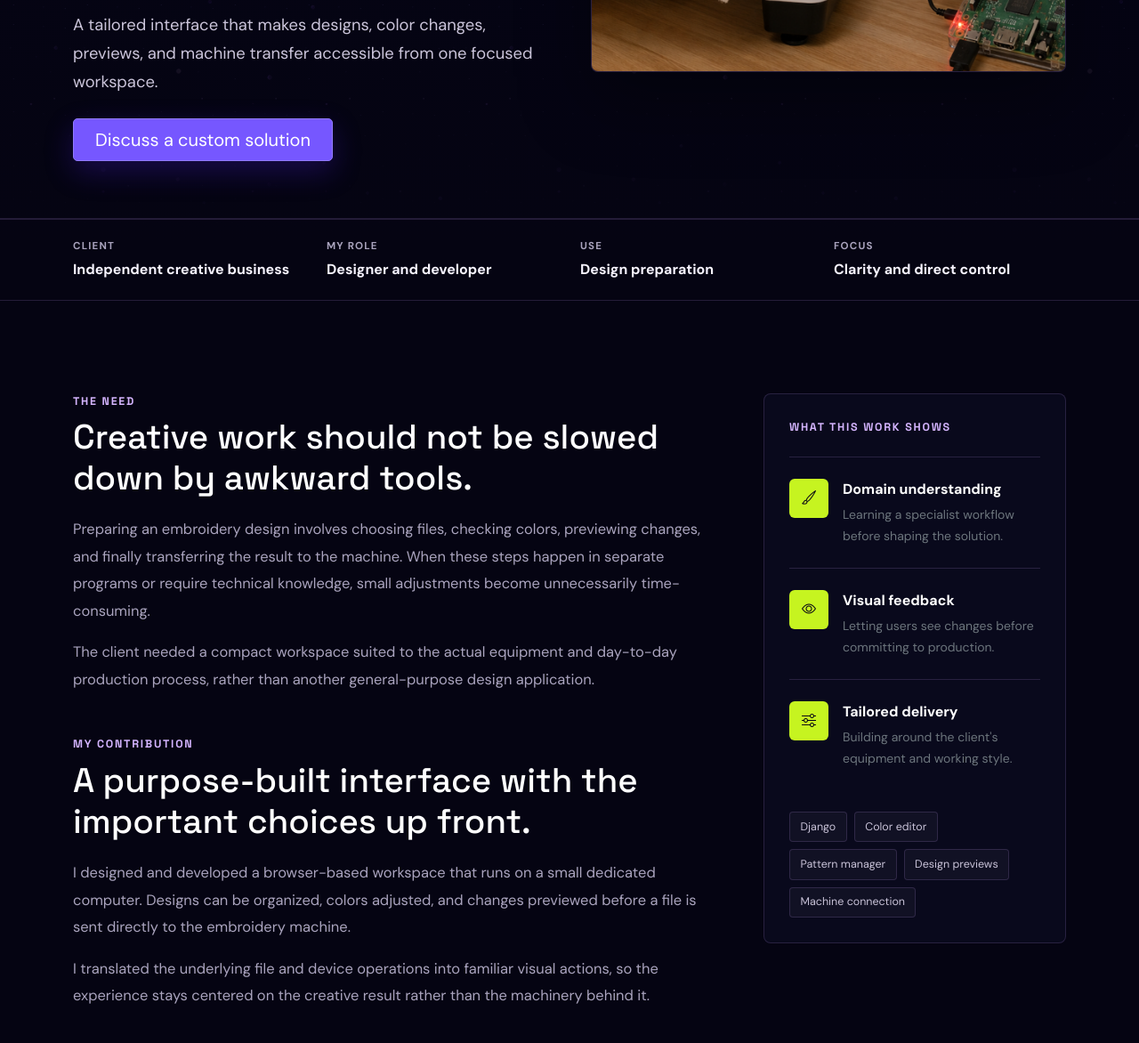
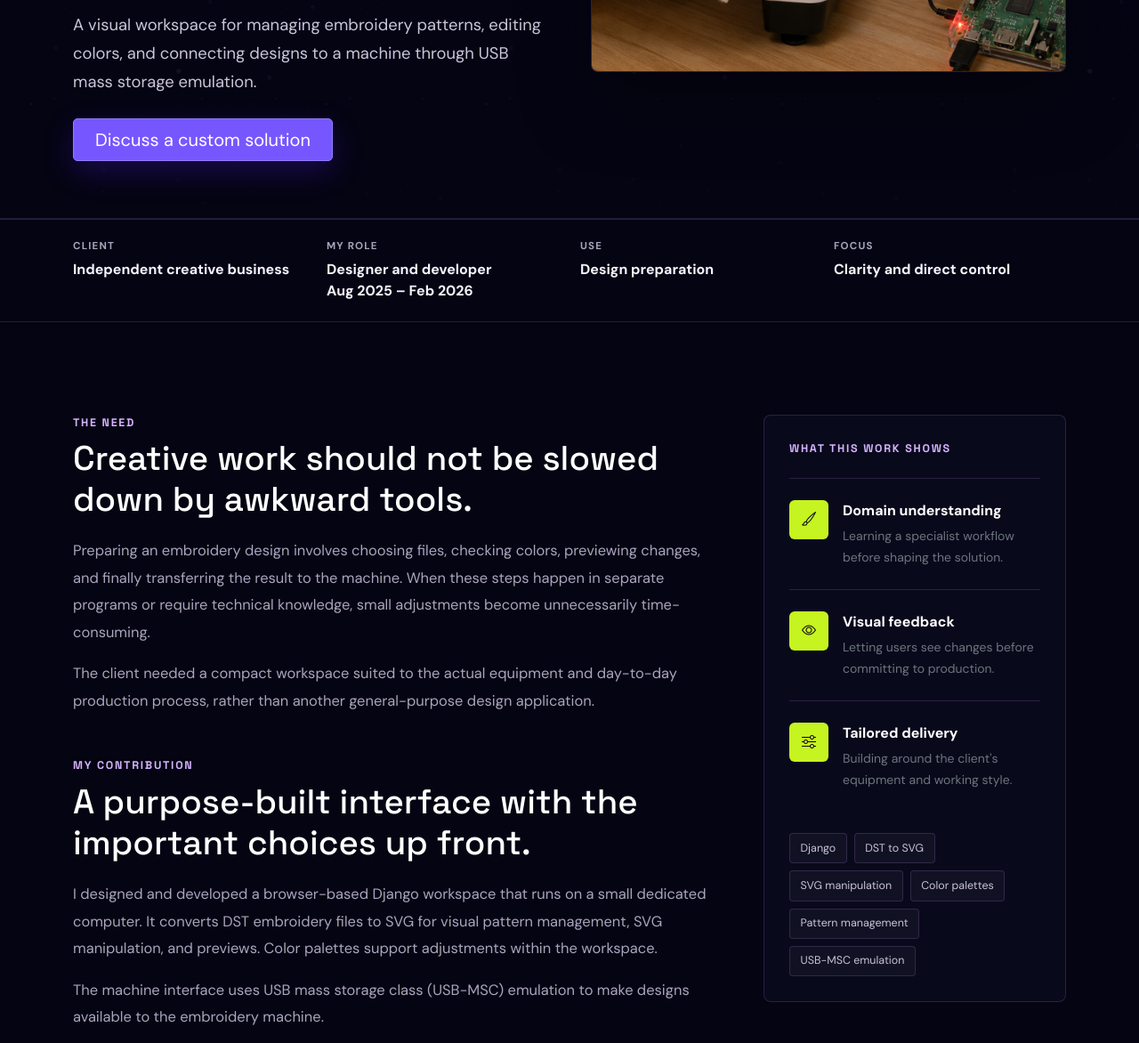
Before and after one commit to MiaMoon275/MiaMoon275.github.io, a website: page project-embroidery.html in a window 1280 px wide. Shown: the part 490-1662 px from the top of the page at 89% size. Drawn offline with nearby package versions, Linux system fonts and the light colour scheme.

Commit message:
Clarify project details and technology tags
Detail the embroidery project's DST-to-SVG conversion, color palettes, USB-MSC emulation, and timeline. Align technology tags across project summaries and case studies.

```diff
--- a/project-embroidery.html
+++ b/project-embroidery.html
@@ -4,7 +4,7 @@
 <head>
     <meta property="og:title" content="Embroidery User Interface | Mia E.S." />
     <meta property="og:description"
-        content="Case study: an approachable embroidery interface connecting design preparation with production equipment." />
+        content="Case study: visual embroidery pattern management with DST-to-SVG conversion and USB mass storage emulation." />
     <meta property="og:url" content="https://mia-sophie.dev/project-embroidery.html" />
     <meta property="og:type" content="website" />
     <meta property="og:image" content="https://mia-sophie.dev/content/projects/embroidery_interface.png" />
@@ -12,7 +12,7 @@
     <meta charset="UTF-8">
     <meta name="viewport" content="width=device-width, initial-scale=1.0">
     <meta name="description"
-        content="Case study: an approachable embroidery interface connecting design preparation with production equipment.">
+        content="Case study: visual embroidery pattern management with DST-to-SVG conversion and USB mass storage emulation.">
     <meta name="theme-color" content="#050412">
 
     <title>Embroidery User Interface | Mia E.S.</title>
@@ -39,8 +39,8 @@
                     <div class="col-12 col-lg-6">
                         <div class="eyebrow mb-3">Custom workspace · Creative production</div>
                         <h1 class="fw-bold text-white mb-4">From design idea to embroidery machine.</h1>
-                        <p class="case-lead mb-4">A tailored interface that makes designs, color changes, previews, and
-                            machine transfer accessible from one focused workspace.</p><a
+                        <p class="case-lead mb-4">A visual workspace for managing embroidery patterns, editing
+                            colors, and connecting designs to a machine through USB mass storage emulation.</p><a
                             class="btn btn-portfolio-primary btn-lg px-4" href="mailto:kontakt@mia-sophie.dev">Discuss
                             a custom solution</a>
                     </div>
@@ -57,7 +57,7 @@
                     <div class="col-6 col-lg-3 case-meta-item"><span
                             class="case-meta-label">Client</span><strong>Independent creative business</strong></div>
                     <div class="col-6 col-lg-3 case-meta-item"><span class="case-meta-label">My
-                            role</span><strong>Designer and developer</strong></div>
+                            role</span><strong>Designer and developer<br>Aug 2025 – Feb 2026</strong></div>
                     <div class="col-6 col-lg-3 case-meta-item"><span class="case-meta-label">Use</span><strong>Design
                             preparation</strong></div>
                     <div class="col-6 col-lg-3 case-meta-item"><span class="case-meta-label">Focus</span><strong>Clarity
@@ -80,9 +80,12 @@
                                 production process, rather than another general-purpose design application.</p>
                             <div class="eyebrow mt-5 mb-2">My contribution</div>
                             <h2>A purpose-built interface with the important choices up front.</h2>
-                            <p>I designed and developed a browser-based workspace that runs on a small dedicated
-                                computer. Designs can be organized, colors adjusted, and changes previewed before a file
-                                is sent directly to the embroidery machine.</p>
+                            <p>I designed and developed a browser-based Django workspace that runs on a small dedicated
+                                computer. It converts DST embroidery files to SVG for visual pattern management,
+                                SVG manipulation, and previews. Color palettes support adjustments within the
+                                workspace.</p>
+                            <p>The machine interface uses USB mass storage class (USB-MSC) emulation to make designs
+                                available to the embroidery machine.</p>
                             <p>I translated the underlying file and device operations into familiar visual actions, so
                                 the experience stays centered on the creative result rather than the machinery behind
                                 it.</p>
@@ -120,10 +123,11 @@
 
                             <div class="mt-4 d-flex flex-wrap gap-2">
                                 <span class="tech-tag">Django</span>
-                                <span class="tech-tag">Color editor</span>
-                                <span class="tech-tag">Pattern manager</span>
-                                <span class="tech-tag">Design previews</span>
-                                <span class="tech-tag">Machine connection</span>
+                                <span class="tech-tag">DST to SVG</span>
+                                <span class="tech-tag">SVG manipulation</span>
+                                <span class="tech-tag">Color palettes</span>
+                                <span class="tech-tag">Pattern management</span>
+                                <span class="tech-tag">USB-MSC emulation</span>
                             </div>
                         </div>
                     </aside>
```
Also changed, not shown: index.html (+8 -8 lines), project-photo-capture.html (+1 -2 lines).
